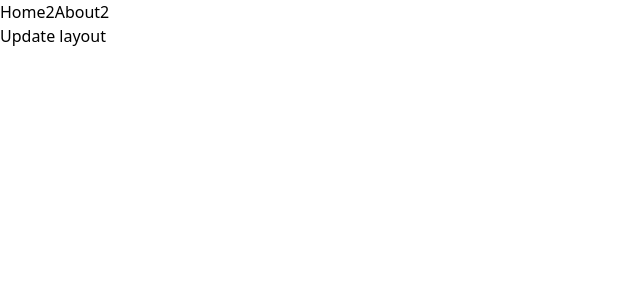
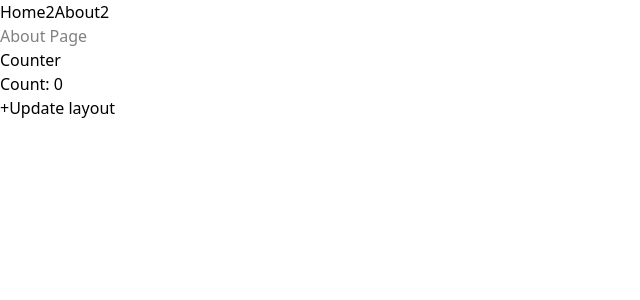
Before and after one commit to Kosuke-Ito/test-nuxt3-app, a Nuxt app: page /about in a window 1280 px wide. Shown: the top 300 px of the page, without its empty margins (0-640 px from the left). Built offline with nearby package versions, Linux system fonts and the light colour scheme; no server answers.

Commit message:
aboutにcounterを追加

```diff
--- a/pages/about.vue
+++ b/pages/about.vue
@@ -1,11 +1,22 @@
 <template>
   <div>
-    <button @click="enableCustomLayout">Update layout</button>
+    <Head>
+      <Title>Aboutページ</Title>
+      <Meta name="description" content="Aboutページ" />
+    </Head>
+    <h1>About Page</h1>
+    <h2>Counter</h2>
+    <p>Count: {{ counter }}</p>
+    <div>
+      <button @click="counter++">+</button>
+      <button @click="enableCustomLayout">Update layout</button>
+    </div>
   </div>
 </template>
 <script setup>
 const title = ref('Aboutページ');
 const description = ref('Aboutページ');
+const counter = useState('counter', () => 0);
 
 useHead({
   title,
```
